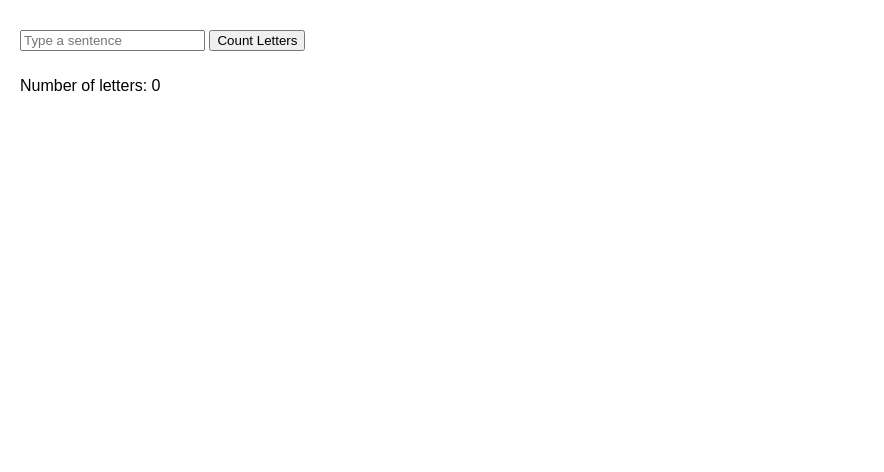
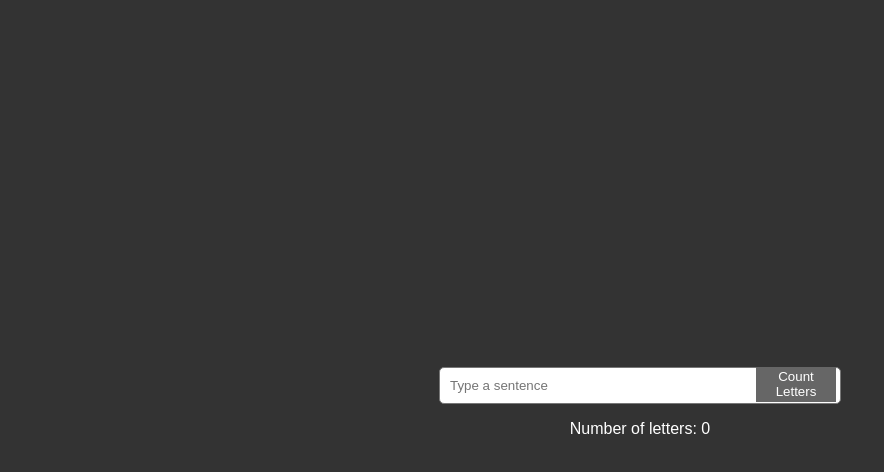
Before and after one commit to mattjburke/chat-openai, a plain HTML site: page index.html in a window 1280 px wide. Shown: the whole page, without its empty margins (0-884 px from the left). Drawn offline with Linux system fonts and the light colour scheme.

Commit message:
update style

```diff
--- a/index.html
+++ b/index.html
@@ -5,9 +5,26 @@
     <link rel="stylesheet" type="text/css" href="style.css"> <!-- If you have a CSS file -->
 </head>
 <body>
-    <input type="text" id="sentenceInput" placeholder="Type a sentence">
-    <button onclick="countLetters()">Count Letters</button>
-    <p>Number of letters: <span id="letterCount">0</span></p>
+<!--    <div class="container">-->
+<!--        <input type="text" id="sentenceInput" placeholder="Type a sentence">-->
+<!--        <button onclick="countLetters()">Count Letters</button>-->
+<!--        <p>Number of letters: <span id="letterCount">0</span></p>-->
+<!--    </div>-->
+<!--    <div class="container">-->
+<!--        <form id="letterForm">-->
+<!--            <input type="text" id="sentenceInput" placeholder="Type a sentence">-->
+<!--            <button type="submit">Submit</button>-->
+<!--        </form>-->
+<!--        <p>Number of letters: <span id="letterCount">0</span></p>-->
+<!--    </div>-->
+
+    <div class="container">
+        <div class="input-wrapper">
+            <input type="text" id="sentenceInput" placeholder="Type a sentence">
+            <button type="submit">Count Letters</button>
+        </div>
+        <p>Number of letters: <span id="letterCount">0</span></p>
+    </div>
 
     <script src="script.js"></script> <!-- Link to your JavaScript file -->
 </body>
--- a/script.js
+++ b/script.js
@@ -1,5 +1,16 @@
+//function countLetters() {
+//    var input = document.getElementById('sentenceInput').value;
+//    var letterCount = input.replace(/[^a-zA-Z]/g, "").length; // Removes non-letters and counts
+//    document.getElementById('letterCount').innerText = letterCount;
+//}
+
+document.getElementById('letterForm').addEventListener('submit', function(event) {
+    event.preventDefault(); // Prevents the form from submitting in the traditional way
+    countLetters();
+});
+
 function countLetters() {
     var input = document.getElementById('sentenceInput').value;
-    var letterCount = input.replace(/[^a-zA-Z]/g, "").length; // Removes non-letters and counts
+    var letterCount = input.replace(/[^a-zA-Z]/g, "").length;
     document.getElementById('letterCount').innerText = letterCount;
 }
--- a/style.css
+++ b/style.css
@@ -1,8 +1,52 @@
+
+/* Apply a dark background to the entire body */
 body {
+    display: flex;
+    justify-content: center; /* Center horizontally */
+    align-items: center; /* Center vertically */
+    height: 100vh; /* Make body take up full viewport height */
+    margin: 0; /* Remove default margin */
+    background-color: #333; /* Dark background */
+    color: #fff; /* Light text color */
     font-family: Arial, sans-serif;
-    margin: 20px;
 }
 
-input, button {
-    margin: 10px 0;
+/* Ensure the entire container is centered */
+.container {
+    text-align: center;
 }
+
+.container {
+    position: relative;
+    text-align: center;
+    margin-top: 20px;
+}
+
+.input-wrapper {
+    position: relative;
+    display: inline-block;
+}
+
+#sentenceInput {
+    padding: 10px;
+    border-radius: 5px;
+    padding-right: 90px; /* Adjust if the button size changes */
+    width: 300px; /* Or adjust based on your preference */
+    border: 1px solid #777; /* Optional: adds a border to the input */
+}
+
+button {
+    position: absolute;
+    right: 0;
+    top: 0;
+    margin-right: 5px; /* Creates a little space from the right edge */
+    height: calc(100% - 2px); /* Adjusts the height to fit within the input-wrapper */
+    width: 80px; /* Adjust width as needed */
+    border-radius: border-radius: 3px; /* Slightly rounded corners for the button 0 5px 5px 0; /* Rounded corners on the right side */
+    border: none;
+    background-color: #666;
+    color: white;
+    cursor: pointer;
+}
+
+/* Keep your existing .container styles for the dark theme */
```
